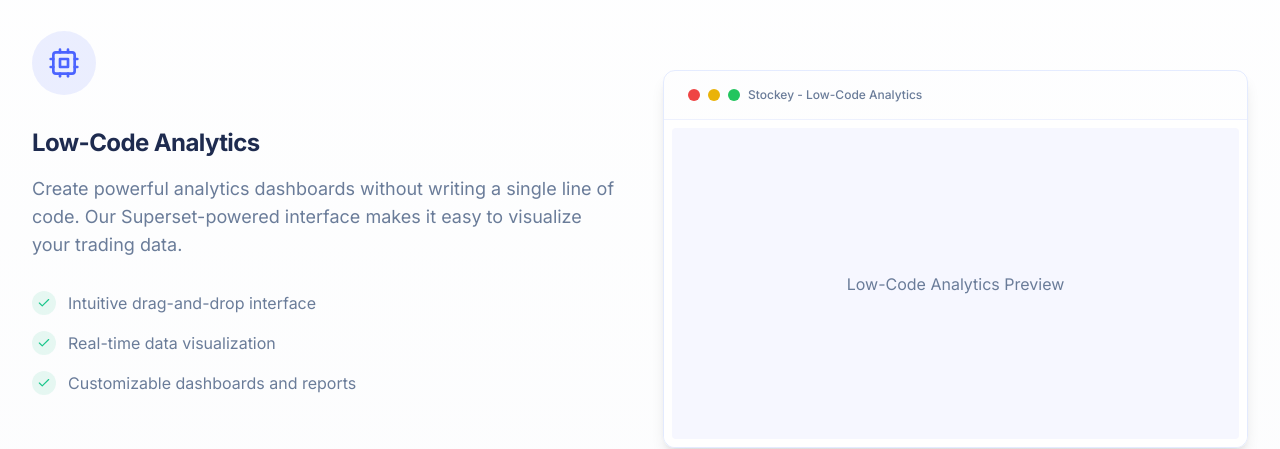
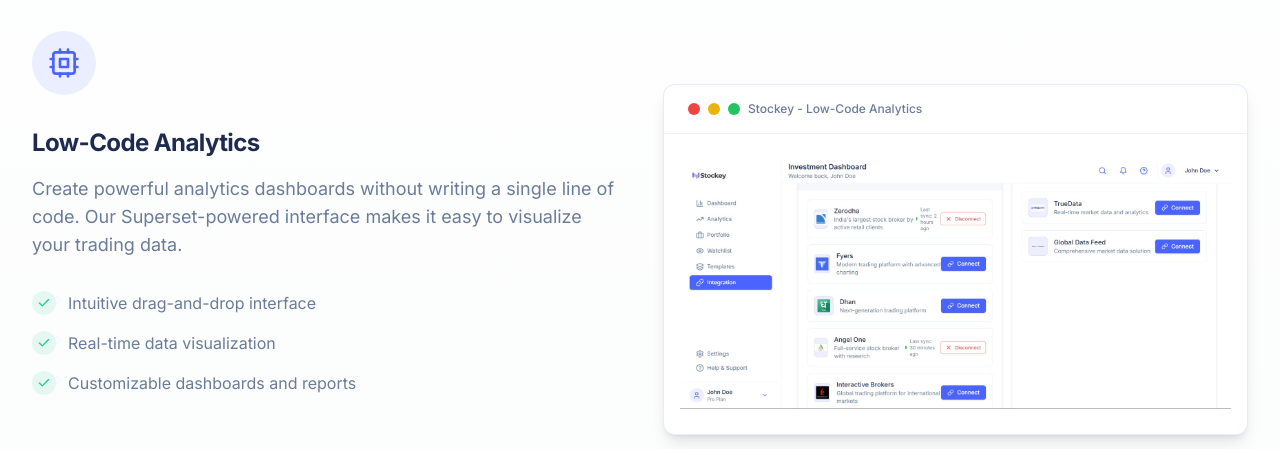
Before and after one commit to desirediv0/Stockey, a Next.js app: page /features in a window 1280 px wide. Shown: the part 468-917 px from the top of the page. Built offline with nearby package versions, Linux system fonts and the light colour scheme.

Commit message:
feat: update feature images and integrate Next.js Image component for better performance

```diff
--- a/src/app/(pages)/features/page.js
+++ b/src/app/(pages)/features/page.js
@@ -7,6 +7,7 @@
   ArrowRight,
   Check,
 } from "lucide-react";
+import Image from "next/image";
 
 import WishlistForm from "@/components/wishlist-form";
 import {
@@ -26,7 +27,7 @@
     description:
       "Create powerful analytics dashboards without writing a single line of code. Our Superset-powered interface makes it easy to visualize your trading data.",
     icon: Cpu,
-    image: "/screenshots/low-code-analytics.png",
+    image: "/h1.jpeg",
     benefits: [
       "Intuitive drag-and-drop interface",
       "Real-time data visualization",
@@ -38,7 +39,7 @@
     description:
       "Connect with your favorite brokers through secure OAuth flows. Import your trading data automatically and keep it in sync.",
     icon: Link2,
-    image: "/screenshots/broker-integrations.png",
+    image: "/h2.jpeg",
     benefits: [
       "Secure OAuth authentication",
       "Automatic data syncing",
@@ -50,7 +51,7 @@
     description:
       "Visualize your portfolio performance with customizable charts and metrics. Track your progress and identify opportunities.",
     icon: LineChart,
-    image: "/screenshots/advanced-charting.png",
+    image: "/h3.jpeg",
     benefits: [
       "Performance attribution analysis",
       "Risk and return metrics",
@@ -62,7 +63,7 @@
     description:
       "Set up custom alerts and notifications based on your trading criteria. Stay informed about market movements and portfolio changes.",
     icon: AlertTriangle,
-    image: "/screenshots/alerts-automations.png",
+    image: "/h1.jpeg",
     badge: "Coming Soon",
     benefits: [
       "Custom price alerts",
@@ -233,7 +234,7 @@
                 </div>
 
                 <div
-                  className="flex-1 overflow-hidden rounded-xl shadow-lg hover:shadow-xl transition-all duration-300"
+                  className="flex-1 overflow-hidden rounded-xl shadow-lg hover:shadow-xl transition-all duration-300 bg-white"
                   style={{ border: "1px solid rgba(168, 191, 255, 0.3)" }}
                 >
                   <div
@@ -252,18 +253,20 @@
                       </div>
                     </div>
                   </div>
-                  <div
-                    className="aspect-[16/9] w-full p-2"
-                    style={{ background: "#FFFFFF" }}
-                  >
-                    <div
-                      className="flex h-full w-full items-center justify-center rounded"
-                      style={{ background: "rgba(75, 99, 255, 0.05)" }}
-                    >
-                      <span style={{ color: "#6A7C99" }}>
-                        {feature.name} Preview
-                      </span>
-                    </div>
+                  <div className="relative w-full h-[300px]">
+                    <Image
+                      src={feature.image}
+                      alt={feature.name}
+                      fill
+                      priority
+                      className="object-contain"
+                      sizes="(max-width: 768px) 100vw, (max-width: 1200px) 50vw, 33vw"
+                      quality={100}
+                      style={{
+                        padding: "1rem",
+                        objectFit: "contain",
+                      }}
+                    />
                   </div>
                 </div>
               </div>
```
